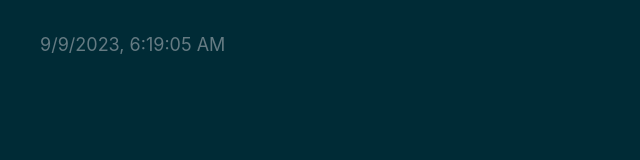
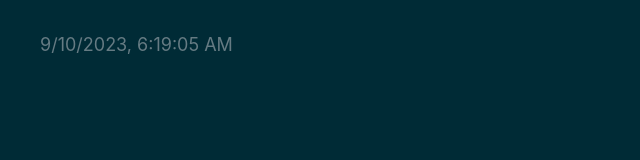
Before and after one commit to web3cave/10-Bankless, a plain HTML site: page index.html in a window 1280 px wide. Shown: the full height of the page, 0-640 px from the left. Drawn offline with Linux system fonts and the light colour scheme.

Commit message:
deploy: 3e1c2b240a0a230ee513abe12c8a84b27938edab

```diff
--- a/index.html
+++ b/index.html
@@ -54,8 +54,8 @@
     <!-- %after-body-begin.html% -->
 
     <footer>
-      <a class="footer-link" href="https://github.com/web3cave/10-Bankless/actions/runs/6129370628">
-        <time id="build-timestamp" datetime="2023-09-09T06:19:05.386Z">2023-09-09T06:19:05.386Z</time>
+      <a class="footer-link" href="https://github.com/web3cave/10-Bankless/actions/runs/6135530315">
+        <time id="build-timestamp" datetime="2023-09-10T06:19:05.717Z">2023-09-10T06:19:05.717Z</time>
       </a>
       <a class="footer-link" href="https://github.com/osmoscraft/osmosfeed">osmosfeed 1.15.1</a>
     </footer>
```
Also changed, not shown: 1 other file.
